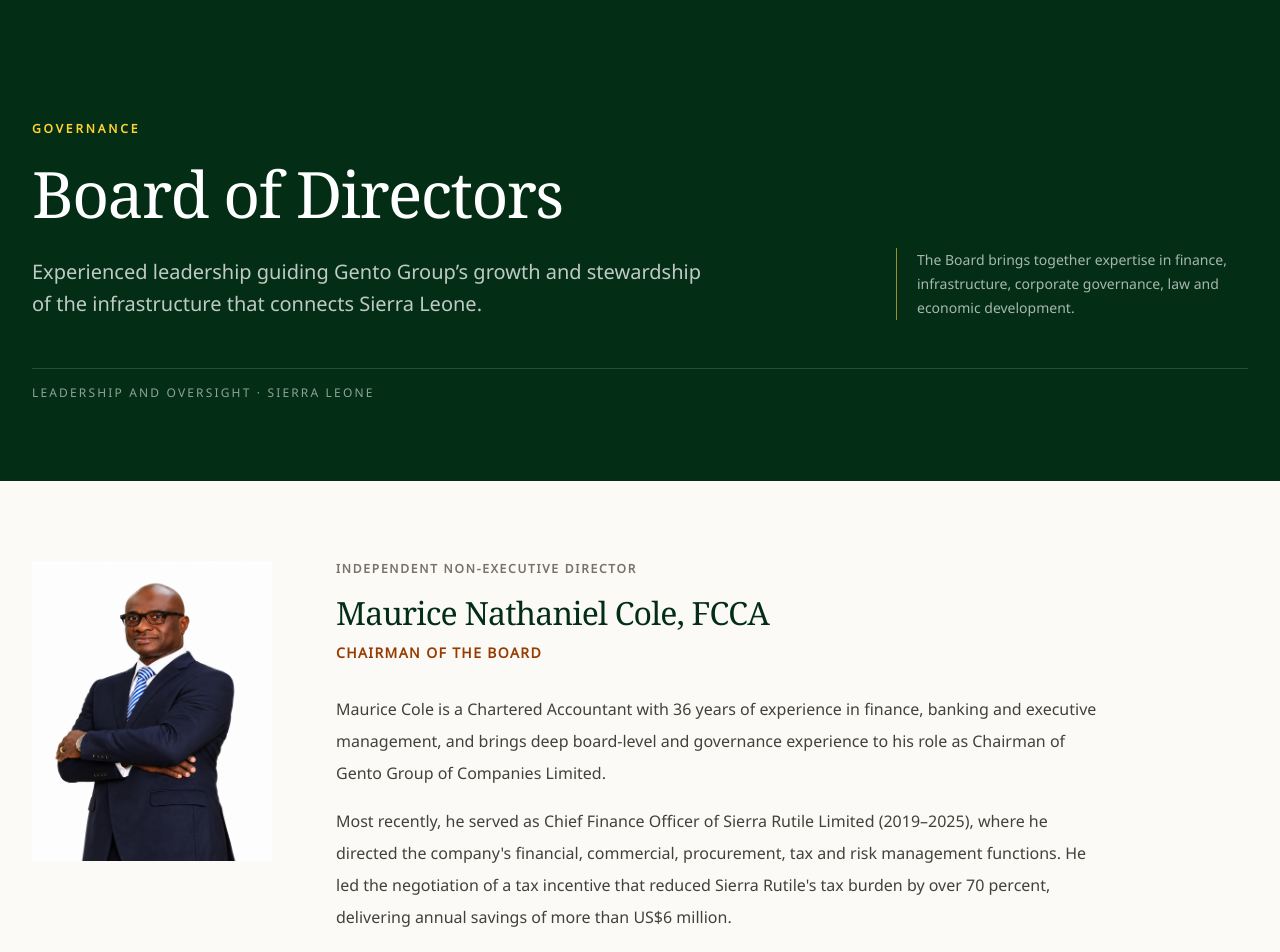
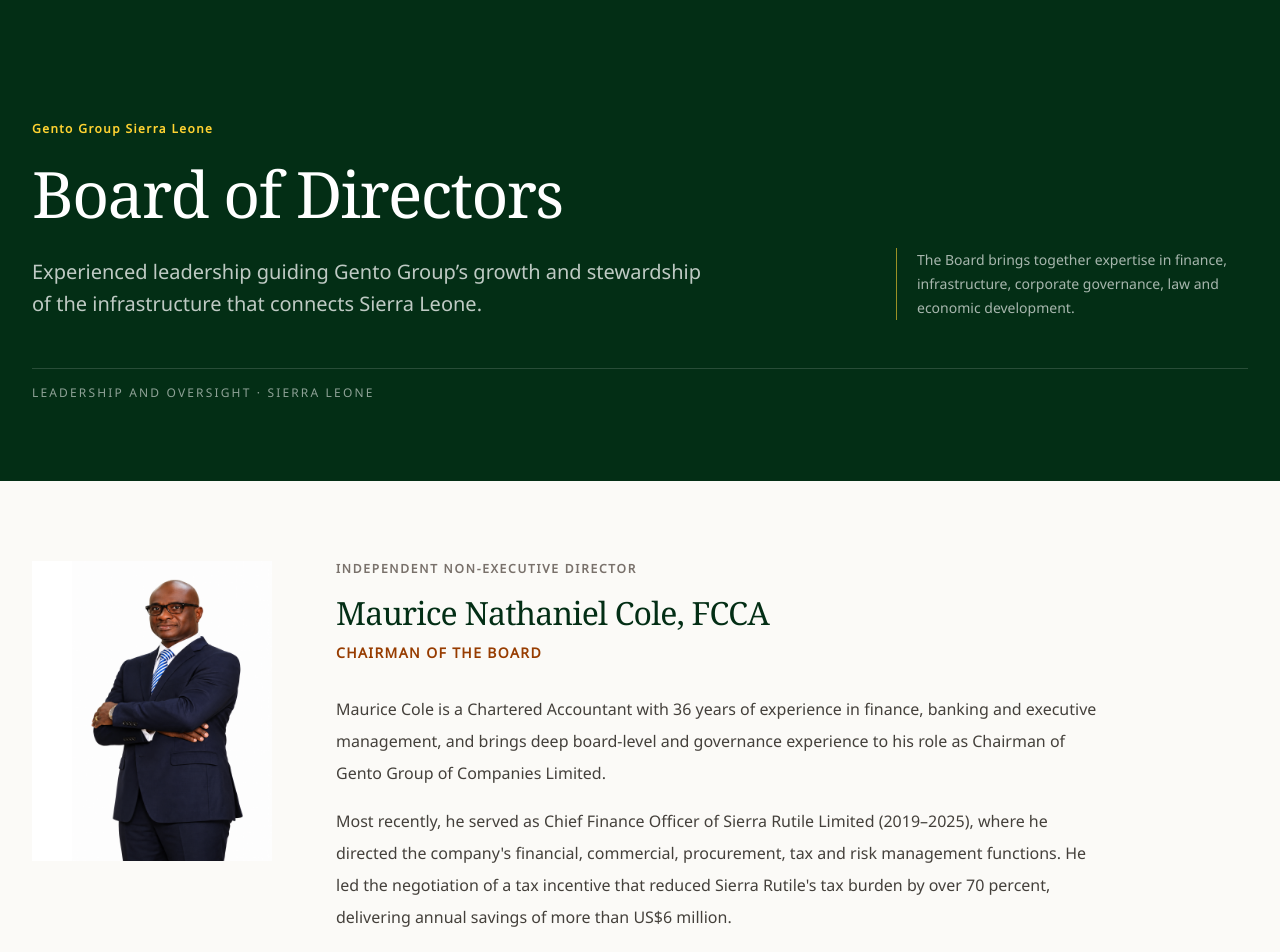
Before and after one commit to fixsl/gento-group-website, a Next.js app: page /board-of-directors in a window 1280 px wide. Shown: the part 120-1072 px from the top of the page. Built offline with nearby package versions, Linux system fonts and the light colour scheme.

Commit message:
Fix board director portrait framing

```diff
--- a/src/app/board-of-directors/page.tsx
+++ b/src/app/board-of-directors/page.tsx
@@ -87,13 +87,13 @@ const directors = [
 function Portrait({ name, initials, src, position }: { name: string; initials: string; src: string; position: string }) {
   if (src) {
     return (
-      <div className="relative aspect-[4/5] w-full overflow-hidden bg-stone-200">
+      <div className="relative aspect-[4/5] w-full overflow-hidden bg-white">
         <Image
           src={src}
           alt={name}
           fill
           sizes="(max-width: 768px) 100vw, 240px"
-          className={`object-cover ${position}`}
+          className={`${name === 'Michala Mackay' || name === 'Maurice Nathaniel Cole, FCCA' ? 'object-contain' : 'object-cover'} ${position}`}
         />
       </div>
     )
@@ -121,7 +121,7 @@ export default function BoardOfDirectorsPage() {
     <main className="bg-[#fbfaf7]">
       <section className="bg-green-950 px-6 pb-16 pt-32 text-white sm:pb-20 sm:pt-40 lg:px-8">
         <div className="mx-auto max-w-7xl">
-          <p className="text-xs font-semibold uppercase tracking-[0.24em] text-amber-300">Governance</p>
+          <p className="text-xs font-semibold tracking-[0.12em] text-amber-300">Gento Group Sierra Leone</p>
           <div className="mt-6 grid gap-10 lg:grid-cols-[minmax(0,1fr)_22rem] lg:items-end">
             <div>
               <h1 className="max-w-4xl font-serif text-5xl font-medium leading-[1.04] tracking-tight sm:text-6xl lg:text-7xl">
```
